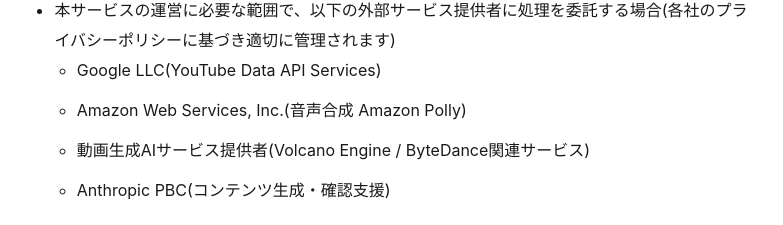
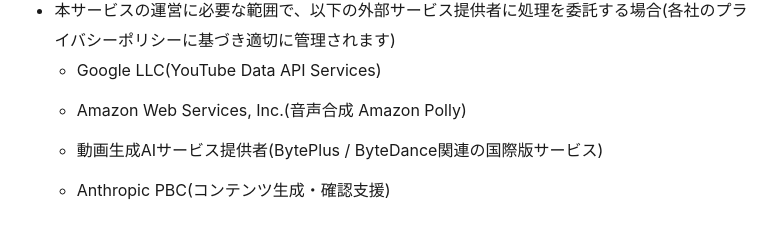
Before and after one commit to mrtak-cvs/cvs-legal, a plain HTML site: page privacy-policy.html in a window 1280 px wide. Shown: the part 1410-1635 px from the top of the page, without its empty margins (248-1031 px from the left). Drawn offline with Linux system fonts and the light colour scheme.

Commit message:
fix(legal): correct video-generation provider name to BytePlus (was Volcano Engine)

```diff
--- a/privacy-policy.html
+++ b/privacy-policy.html
@@ -70,7 +70,7 @@
       <ul>
         <li>Google LLC(YouTube Data API Services)</li>
         <li>Amazon Web Services, Inc.(音声合成 Amazon Polly)</li>
-        <li>動画生成AIサービス提供者(Volcano Engine / ByteDance関連サービス)</li>
+        <li>動画生成AIサービス提供者(BytePlus / ByteDance関連の国際版サービス)</li>
         <li>Anthropic PBC(コンテンツ生成・確認支援)</li>
       </ul>
     </li>
```
